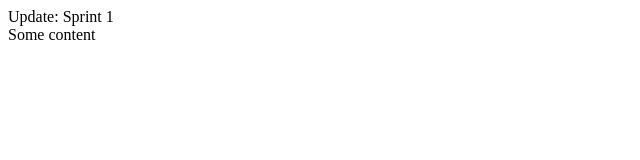
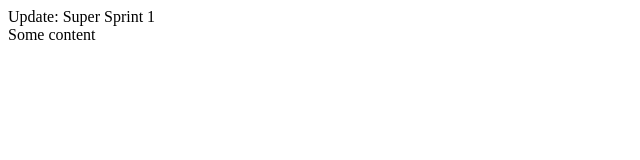
Before and after one commit to jafetbjarkar/git_playfield, a plain HTML site: page index.html in a window 1280 px wide. Shown: the full height of the page, 0-640 px from the left. Drawn offline with Linux system fonts and the light colour scheme.

Commit message:
Super sprint

```diff
--- a/index.html
+++ b/index.html
@@ -5,7 +5,7 @@
     <title>Git master document</title>
 </head>
 <body>
-    <span>Update: Sprint 1</span>
+    <span>Update: Super Sprint 1</span>
 
     <div>Some content</div>
 </body>
```
